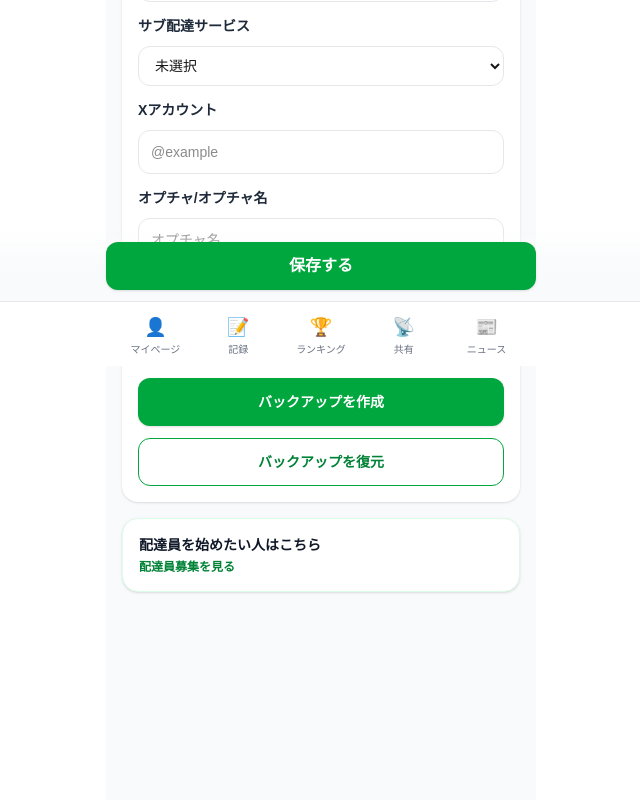
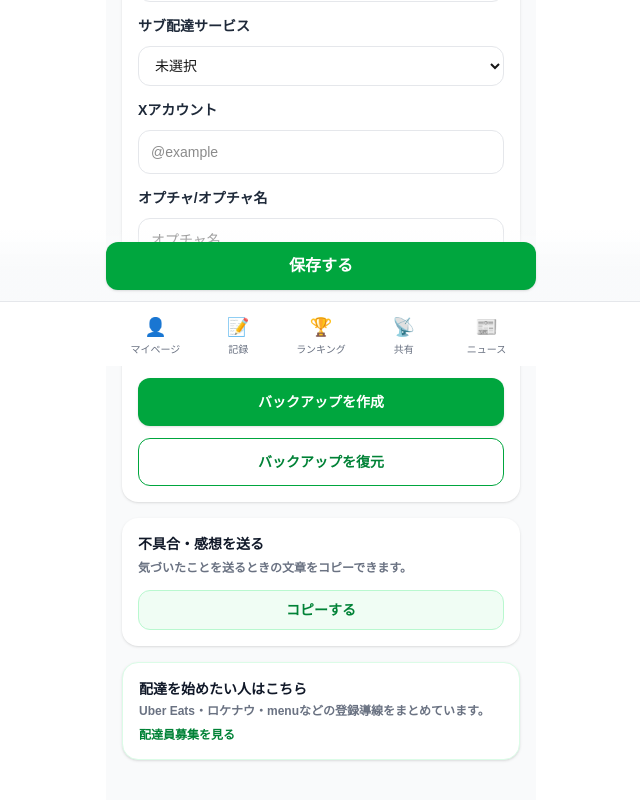
Before and after one commit to sayuki777/ubalog, a Next.js app: page /profile in a window 1280 px wide. Shown: the part 434-1234 px from the top of the page, without its empty margins (319-959 px from the left). Built offline with nearby package versions, Linux system fonts and the light colour scheme.

Commit message:
Polish Ubalog public launch

```diff
--- a/app/layout.tsx
+++ b/app/layout.tsx
@@ -3,7 +3,7 @@ import "./globals.css";
 
 export const metadata = {
   title: "ウバログ",
-  description: "配達記録と共有のためのスマホ向けアプリ",
+  description: "配達員向けの売上記録アプリ",
   applicationName: "ウバログ",
 };
 
--- a/components/HomeDashboard.tsx
+++ b/components/HomeDashboard.tsx
@@ -7,9 +7,7 @@ import BottomMenu from "@/components/BottomMenu";
 import FirstStepGuide from "@/components/FirstStepGuide";
 import PersonalDashboard from "@/components/PersonalDashboard";
 import PersonalNewsCard from "@/components/PersonalNewsCard";
-import RealDeviceTestPanel from "@/components/RealDeviceTestPanel";
 import RocketNowStatsCard from "@/components/RocketNowStatsCard";
-import TestOperationPanel from "@/components/TestOperationPanel";
 import {
   getHighlightUpdate,
   hasHighlight,
@@ -286,6 +284,8 @@ export default function HomeDashboard() {
           </div>
         </section>
 
+        {records.length === 0 && <WelcomeGuideCard />}
+
         <FirstStepGuide
           recordsCount={records.length}
           onboardingDismissed={onboardingDismissed}
@@ -375,13 +375,35 @@ export default function HomeDashboard() {
             </div>
           </Link>
         )}
-
-        <TestOperationPanel />
-        <RealDeviceTestPanel />
       </div>
 
       <BottomMenu />
     </main>
+  );
+}
+
+function WelcomeGuideCard() {
+  return (
+    <section className="mt-4 rounded-2xl border border-green-100 bg-white p-4 shadow-sm">
+      <div className="text-base font-black text-gray-900">ウバログへようこそ</div>
+      <p className="mt-1 text-sm font-bold leading-6 text-gray-600">
+        配達の売上を記録して、ランキングやニュースで振り返れます。
+      </p>
+      <div className="mt-3 grid grid-cols-2 gap-2">
+        <Link
+          href="/record"
+          className="rounded-xl bg-green-600 px-3 py-2.5 text-center text-xs font-black text-white active:bg-green-700"
+        >
+          今日の記録をする
+        </Link>
+        <Link
+          href="/recruit"
+          className="rounded-xl border border-green-200 bg-green-50 px-3 py-2.5 text-center text-xs font-black text-green-700 active:bg-green-100"
+        >
+          配達員募集を見る
+        </Link>
+      </div>
+    </section>
   );
 }
 
--- a/components/ProfilePage.tsx
+++ b/components/ProfilePage.tsx
@@ -88,6 +88,8 @@ export default function ProfilePage() {
   const [loaded, setLoaded] = useState(false);
   const [showToast, setShowToast] = useState(false);
   const [recordCount, setRecordCount] = useState(0);
+  const [feedbackCopyMessage, setFeedbackCopyMessage] = useState("");
+  const [feedbackFallbackText, setFeedbackFallbackText] = useState("");
 
   useEffect(() => {
     const timer = window.setTimeout(() => {
@@ -140,6 +142,24 @@ export default function ProfilePage() {
     window.setTimeout(() => {
       setShowToast(false);
     }, 1600);
+  };
+
+  const copyFeedbackText = async () => {
+    const text = [
+      "ウバログを使ってみました。",
+      "気づいたこと：",
+      "機種：",
+      "画面：",
+    ].join("\n");
+
+    try {
+      await navigator.clipboard.writeText(text);
+      setFeedbackCopyMessage("コピーしました");
+      setFeedbackFallbackText("");
+    } catch {
+      setFeedbackCopyMessage("文章を表示しました");
+      setFeedbackFallbackText(text);
+    }
   };
 
   if (!loaded) return null;
@@ -237,15 +257,46 @@ export default function ProfilePage() {
 
         <DataBackupPanel />
 
+        <section className="mt-4 rounded-2xl bg-white p-4 shadow-sm">
+          <div className="text-sm font-black text-gray-900">
+            不具合・感想を送る
+          </div>
+          <p className="mt-1 text-xs font-bold leading-5 text-gray-500">
+            気づいたことを送るときの文章をコピーできます。
+          </p>
+          <button
+            type="button"
+            onClick={() => void copyFeedbackText()}
+            className="mt-3 h-10 w-full rounded-xl border border-green-200 bg-green-50 text-sm font-black text-green-700 active:bg-green-100"
+          >
+            コピーする
+          </button>
+          {feedbackCopyMessage && (
+            <div className="mt-2 text-xs font-bold text-green-700">
+              {feedbackCopyMessage}
+            </div>
+          )}
+          {feedbackFallbackText && (
+            <textarea
+              value={feedbackFallbackText}
+              readOnly
+              className="mt-2 max-h-32 w-full resize-none rounded-xl border border-gray-200 bg-gray-50 px-3 py-2 text-xs text-gray-700 outline-none"
+            />
+          )}
+        </section>
+
         {showRecruitLink && (
           <Link
             href="/recruit"
             className="mt-4 block rounded-2xl border border-green-100 bg-white p-4 shadow-sm active:bg-green-50"
           >
             <div className="text-sm font-black text-gray-900">
-              配達員を始めたい人はこちら
+              配達を始めたい人はこちら
             </div>
-            <div className="mt-1 text-xs font-bold text-green-700">
+            <div className="mt-1 text-xs font-bold text-gray-500">
+              Uber Eats・ロケナウ・menuなどの登録導線をまとめています。
+            </div>
+            <div className="mt-2 text-xs font-bold text-green-700">
               配達員募集を見る
             </div>
           </Link>
```
Also changed, not shown: 1 other file (tests, documents, lock files or other folders).
